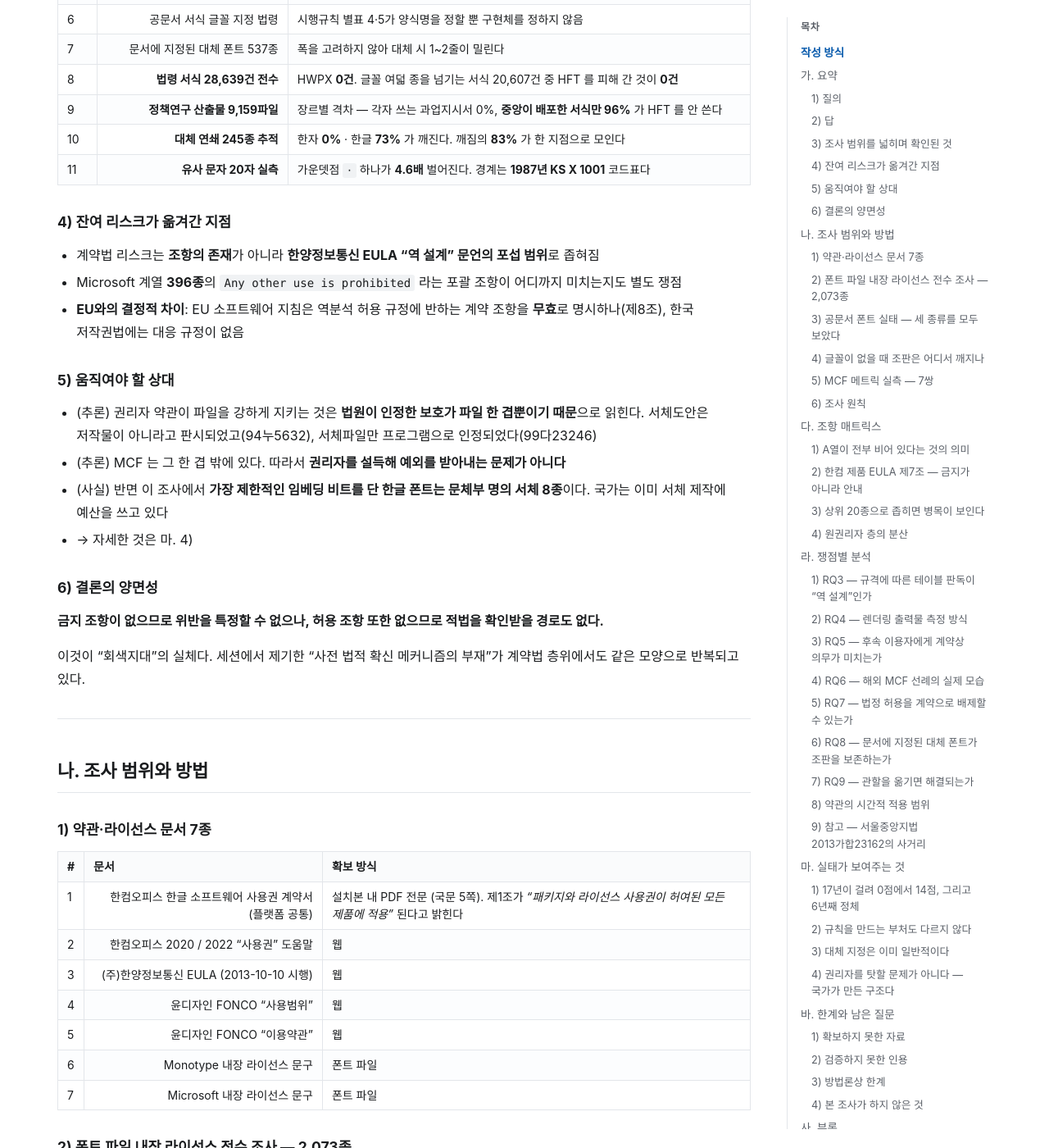
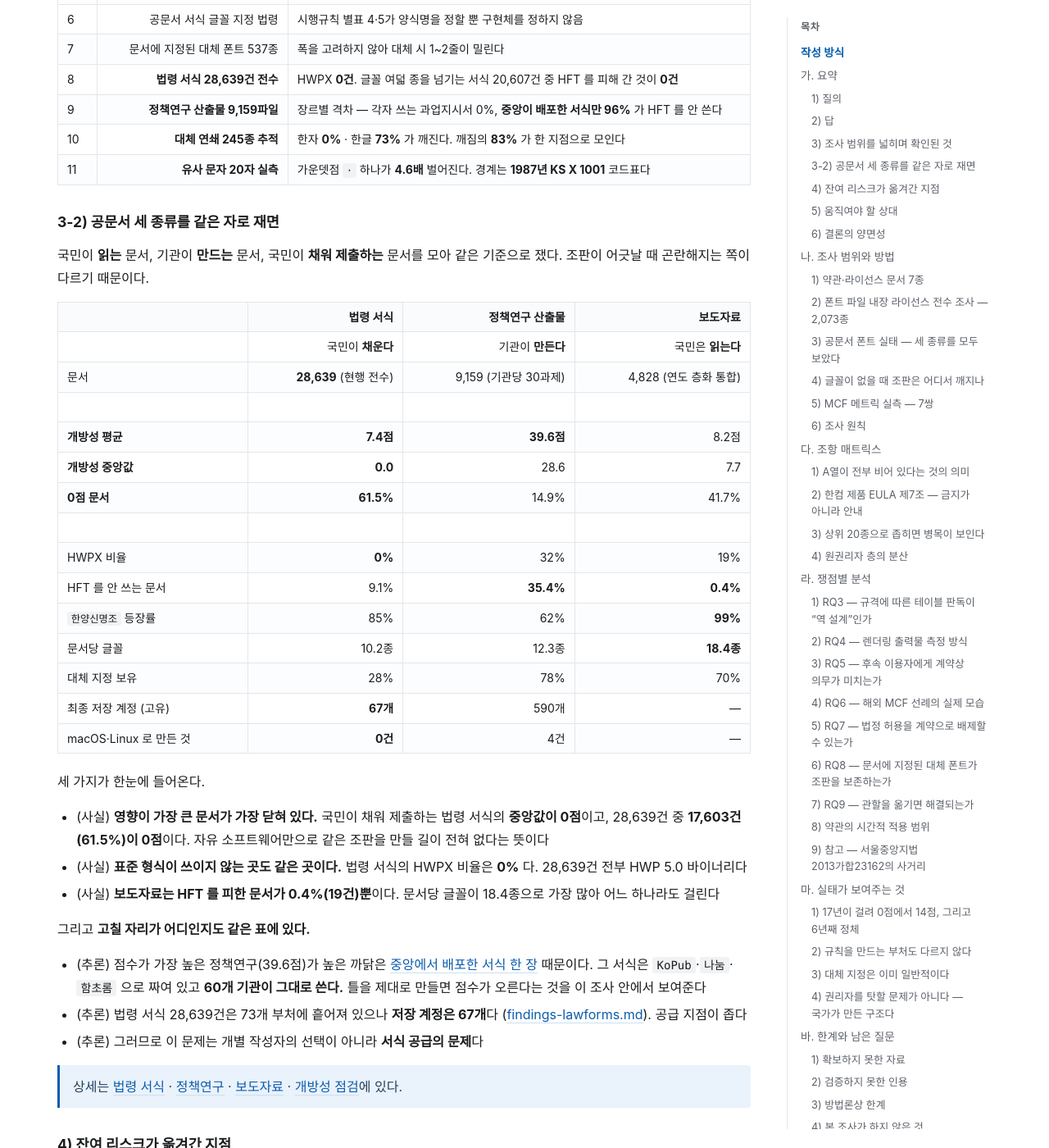
Before and after one commit to msjang/krigf26-font-eula-survey, a Jekyll site: the page built from report.md, in a window 1280 px wide and 1400 px high, scrolled down 1848 px. Shown: the whole window at 82% size. Built offline with Jekyll 4.4.1, drawn with Linux system fonts in a browser that asks for light colours; our own code applies the rules of GitHub Pages for plain Markdown files.

Commit message:
finding(report): 공문서 세 종류를 같은 자로 잰 교차표를 리포트 중심에 둔다
국민이 읽는 문서·기관이 만드는 문서·국민이 채워 제출하는 문서를 같은 기준의
한 표에 모았다. 개방성 점수, HWPX 비율, HFT 회피율, 문서당 글꼴 수,
대체 지정 보유율, 저장 계정 수, 작성 OS 까지 열한 줄이다.

표가 말하는 것은 하나다. 영향이 가장 큰 문서가 가장 닫혀 있다. 법령 서식의
개방성 중앙값이 0점이고 61.5%가 0점이며 HWPX 는 0%다. 반면 점수가 가장 높은
정책연구가 높은 까닭은 중앙에서 배포한 서식 한 장 때문이다. 고칠 자리가
어디인지도 같은 표에 들어 있다.

README 의 "답" 절에도 이 그림을 한 문단 넣었다.

Co-Authored-By: Claude <noreply@anthropic.com>

```diff
--- a/report.md
+++ b/report.md
@@ -58,6 +58,41 @@
 | 9 | **정책연구 산출물 9,159파일** | 장르별 격차 — 각자 쓰는 과업지시서 0%, **중앙이 배포한 서식만 96%** 가 HFT 를 안 쓴다 |
 | 10 | **대체 연쇄 245종 추적** | 한자 **0%** · 한글 **73%** 가 깨진다. 깨짐의 **83%** 가 한 지점으로 모인다 |
 | 11 | **유사 문자 20자 실측** | 가운뎃점 `·` 하나가 **4.6배** 벌어진다. 경계는 **1987년 KS X 1001** 코드표다 |
+
+### 3-2) 공문서 세 종류를 같은 자로 재면
+
+국민이 **읽는** 문서, 기관이 **만드는** 문서, 국민이 **채워 제출하는** 문서를 모아 같은 기준으로 쟀다. 조판이 어긋날 때 곤란해지는 쪽이 다르기 때문이다.
+
+| | **법령 서식** | **정책연구 산출물** | **보도자료** |
+|---|---:|---:|---:|
+| | 국민이 **채운다** | 기관이 **만든다** | 국민은 **읽는다** |
+| 문서 | **28,639** (현행 전수) | 9,159 (기관당 30과제) | 4,828 (연도 층화 통합) |
+| | | | |
+| **개방성 평균** | **7.4점** | **39.6점** | 8.2점 |
+| **개방성 중앙값** | **0.0** | 28.6 | 7.7 |
+| **0점 문서** | **61.5%** | 14.9% | 41.7% |
+| | | | |
+| HWPX 비율 | **0%** | 32% | 19% |
+| HFT 를 안 쓰는 문서 | 9.1% | **35.4%** | **0.4%** |
+| `한양신명조` 등장률 | 85% | 62% | **99%** |
+| 문서당 글꼴 | 10.2종 | 12.3종 | **18.4종** |
+| 대체 지정 보유 | 28% | 78% | 70% |
+| 최종 저장 계정 (고유) | **67개** | 590개 | — |
+| macOS·Linux 로 만든 것 | **0건** | 4건 | — |
+
+세 가지가 한눈에 들어온다.
+
+- (사실) **영향이 가장 큰 문서가 가장 닫혀 있다.** 국민이 채워 제출하는 법령 서식의 **중앙값이 0점**이고, 28,639건 중 **17,603건(61.5%)이 0점**이다. 자유 소프트웨어만으로 같은 조판을 만들 길이 전혀 없다는 뜻이다
+- (사실) **표준 형식이 쓰이지 않는 곳도 같은 곳이다.** 법령 서식의 HWPX 비율은 **0%** 다. 28,639건 전부 HWP 5.0 바이너리다
+- (사실) **보도자료는 HFT 를 피한 문서가 0.4%(19건)뿐**이다. 문서당 글꼴이 18.4종으로 가장 많아 어느 하나라도 걸린다
+
+그리고 **고칠 자리가 어디인지도 같은 표에 있다.**
+
+- (추론) 점수가 가장 높은 정책연구(39.6점)가 높은 까닭은 [중앙에서 배포한 서식 한 장](findings-prism.md) 때문이다. 그 서식은 `KoPub`·`나눔`·`함초롬` 으로 짜여 있고 **60개 기관이 그대로 쓴다.** 틀을 제대로 만들면 점수가 오른다는 것을 이 조사 안에서 보여준다
+- (추론) 법령 서식 28,639건은 73개 부처에 흩어져 있으나 **저장 계정은 67개**다 ([findings-lawforms.md](findings-lawforms.md)). 공급 지점이 좁다
+- (추론) 그러므로 이 문제는 개별 작성자의 선택이 아니라 **서식 공급의 문제**다
+
+> 상세는 [법령 서식](findings-lawforms.md) · [정책연구](findings-prism.md) · [보도자료](findings-trend.md) · [개방성 점검](findings-openness.md)에 있다.
 
 ### 4) 잔여 리스크가 옮겨간 지점
 
```
Also changed, not shown: README.md (+2 -0 lines).
